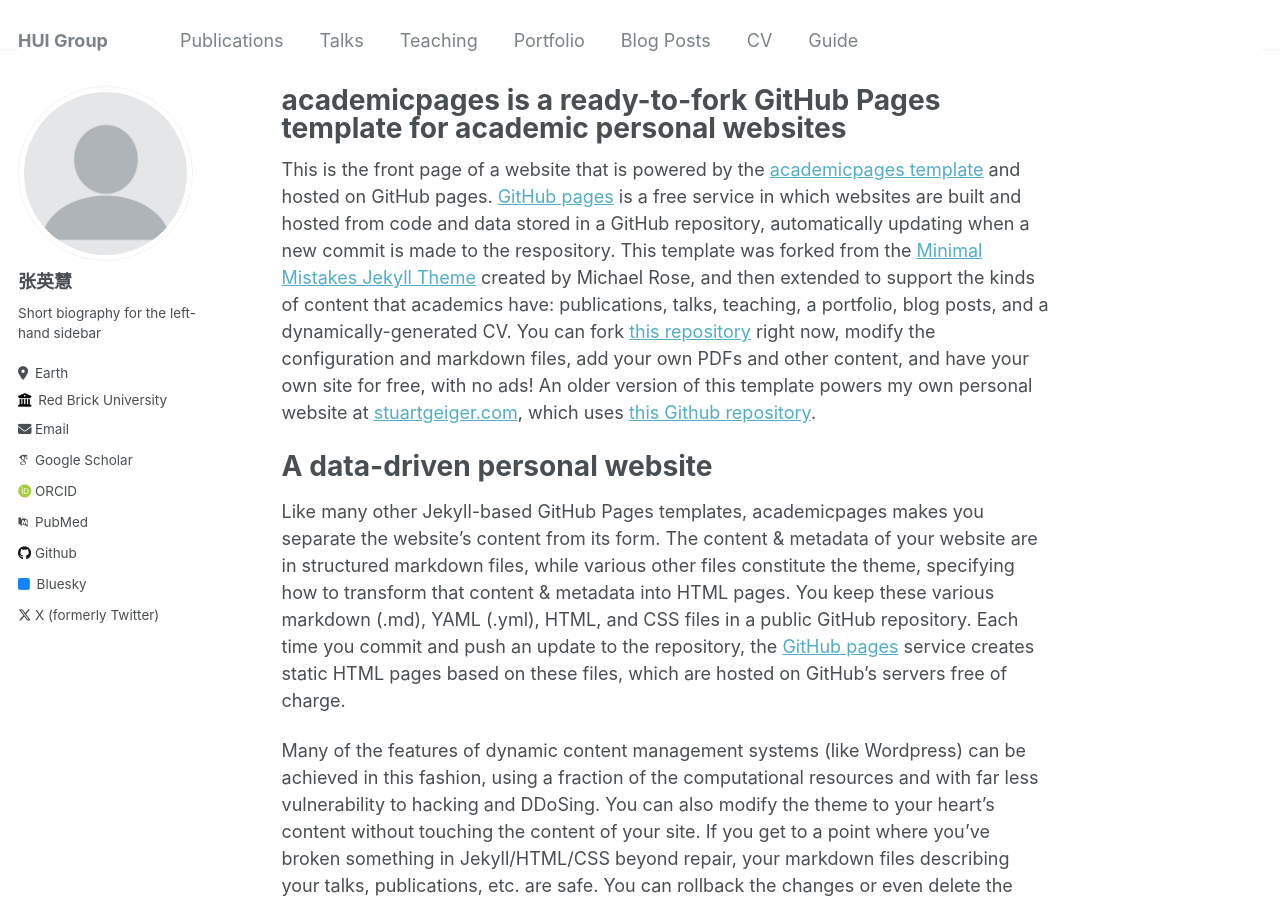
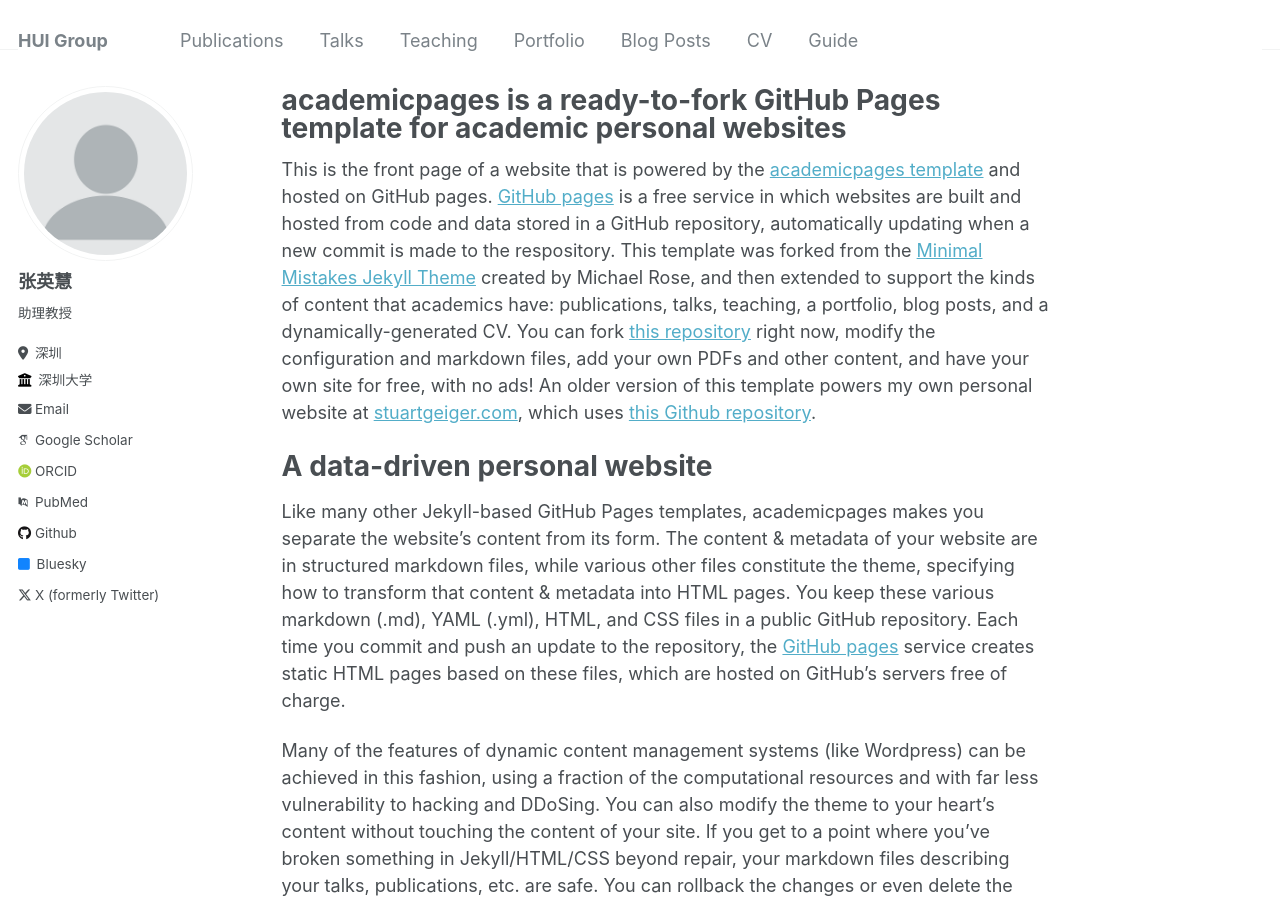
Before and after one commit to zyhgis/HH, a Jekyll site: the page built from _pages/about.md, in a window 1280 px wide and 900 px high. Built offline with Jekyll 4.4.1, drawn with Linux system fonts in a browser that asks for light colours; some web fonts are replaced.

Commit message:
Update _config.yml
personal information

```diff
--- a/_config.yml
+++ b/_config.yml
@@ -24,11 +24,11 @@ author:
   avatar           : "profile.png"
   name             : "张英慧"
   pronouns         : # example: "she/her"
-  bio              : "Short biography for the left-hand sidebar"
-  location         : "Earth"
-  employer         : "Red Brick University"
+  bio              : "助理教授"
+  location         : "深圳"
+  employer         : "深圳大学"
   uri              : # URL
-  email            : "none@example.org"
+  email            : "zyhui@szu.edu.cn"
 
   # Academic websites
   arxiv            : # URL - Update with the correct link to your profile
```
